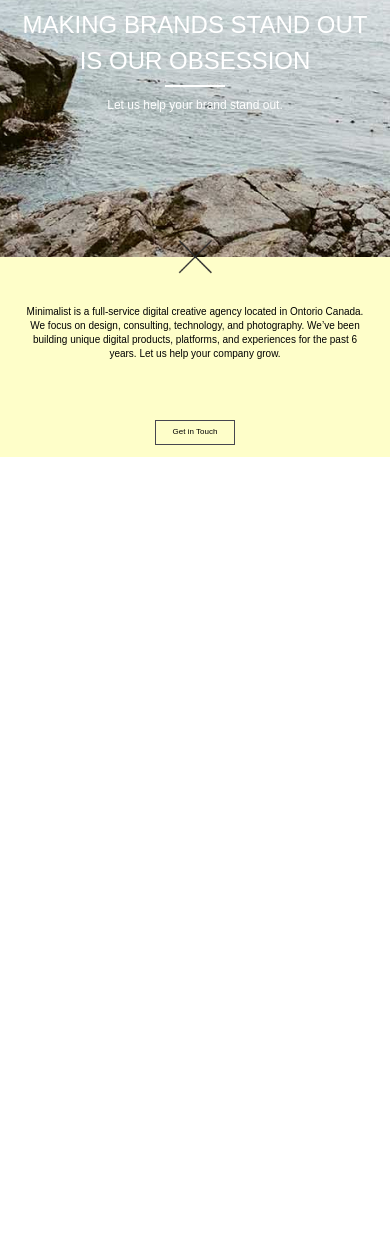
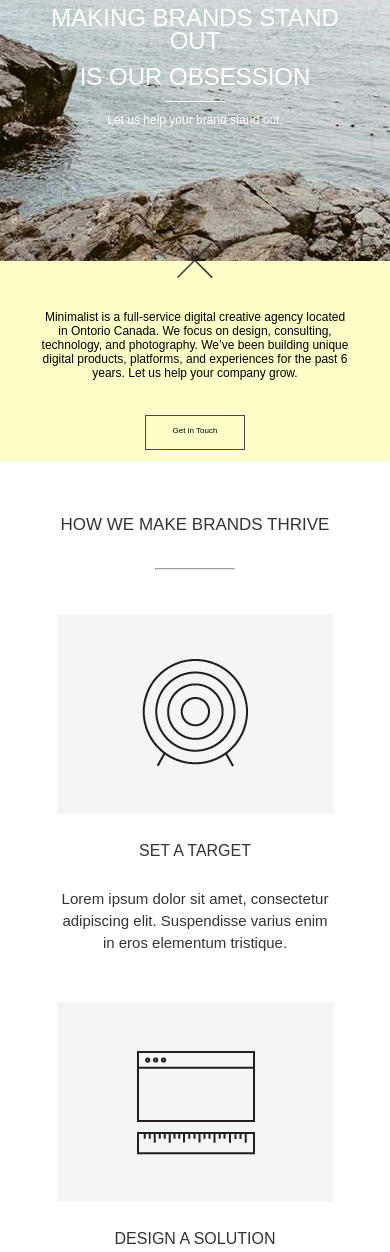
Before and after one commit to Barkinoff/Minimal, a plain HTML site: page index.html in a window 390 px wide. Shown: the part 204-1456 px from the top of the page. Before the commit the page ends 844 px from the top, so only its background shows below. Drawn offline with Linux system fonts and the light colour scheme.

Commit message:
nav end header media mobile some chages added

```diff
--- a/index.html
+++ b/index.html
@@ -52,6 +52,40 @@
                 <a href="#">Get in Touch</a>
             </div>
         </main>
+
+        <main class="container main_header_end">
+            <h1>How we make brands thrive</h1>
+            <hr>
+            <div class="main_header_end_box">
+                <div class="end-box-card">
+                    <div class="card-box-image">
+                        <img src="./images/card_box_img.png" alt="">
+                    </div>
+                    <h1>SET a target</h1>
+                    <p>
+                        Lorem ipsum dolor sit amet, consectetur adipiscing elit. Suspendisse varius enim in eros elementum tristique.
+                    </p>
+                </div>
+                <div class="end-box-card">
+                    <div class="card-box-image">
+                        <img src="./images/card_box_img2.png" alt="">
+                    </div>
+                    <h1>design a solution</h1>
+                    <p>
+                        Lorem ipsum dolor sit amet, consectetur adipiscing elit. Suspendisse varius enim in eros elementum tristique.
+                    </p>
+                </div>
+                <div class="end-box-card">
+                    <div class="card-box-image">
+                        <img src="./images/card_box_img3.png" alt="">
+                    </div>
+                    <h1>track the progress</h1>
+                    <p>
+                        Lorem ipsum dolor sit amet, consectetur adipiscing elit. Suspendisse varius enim in eros elementum tristique.
+                    </p>
+                </div>
+            </div>
+        </main>
     </header>
 </body>
 </html>
--- a/scss/blocks/_main_header_down.scss
+++ b/scss/blocks/_main_header_down.scss
@@ -57,15 +57,16 @@
                 padding: 0px 10px;
 
                 p{
-                    font-size: 10px;
+                    font-size: 12px;
                     line-height: 14px;
+                    font-weight: 400;
                 }
 
                 a{
-                    width: 80px;
-                    height: 25px;
+                    width: 100px;
+                    height: 35px;
                     border: 1px solid #47474F;
-                    padding: 11px 0px;
+                    padding: 15px 0px;
                     font-size: 8px;
                     line-height: 0px;
                 }
@@ -73,8 +74,8 @@
             }
 
             img{
-                width: 35px;
-                height: 35px;
+                width: 38px;
+                height: 38px;
                 bottom: 31px;
             }
         }
--- /dev/null
+++ b/scss/blocks/_main_header_end.scss
@@ -0,0 +1,106 @@
+.main_header_end{
+    width: 100%;
+    height: 487px;
+    display: flex;
+    flex-direction: column;
+    justify-content: space-around;
+    align-items: center;
+    position: absolute;
+    top: 855px;
+
+    h1{
+        font-weight: 400;
+        font-size: 23px;
+        text-align: center;
+        line-height: 36px;
+        color: #333333;
+        text-transform: uppercase;
+    }
+
+    hr{
+        width: 80px;
+        height: 2px;
+        background-color: #00000017;
+    }
+
+    .main_header_end_box{
+        width: 100%;
+        height: 368px;
+        display: flex;
+        justify-content: center;
+        align-items: center;
+
+        .end-box-card{
+            width: 319.98px;
+            height: 368px;
+            display: flex;
+            flex-direction: column;
+            justify-content: space-around;
+            align-items: center;
+            padding: 0px 11.98px;
+
+            .card-box-image{
+                width: 100%;
+                height: 200px;
+                display: flex;
+                justify-content: center;
+                align-items: center;
+                background-color: #F5F5F5;
+            }
+
+            h1{
+                font-weight: 400;
+                font-size: 16px;
+                text-align: center;
+                line-height: 20px;
+                color: #333333;
+            }
+
+            p{
+                font-weight: 400;
+                line-height: 22px;
+                font-size: 15px;
+                text-align: center;
+                color: #333333;
+            }
+        }
+    }
+}
+
+@media (max-width: 448px) {
+   .main_header_end{
+        top: 700px;
+
+        h1{
+            font-weight: 100;
+            font-size: 17px;
+            line-height: 28px;
+        }
+        .main_header_end_box{
+            flex-wrap: wrap;
+            gap: 20px;
+
+            .end-box-card{
+                width: 300px;
+                height: 368px;
+                padding: 0px 11.98px;
+
+                .card-box-image{
+
+                }
+            }
+        }
+   }
+}
+@media (min-width: 449px) and (max-width: 768px) {
+    .container{
+        padding-left: 50px;
+        padding-right: 50px;
+    }
+}
+@media (min-width: 769px) and (max-width: 1200px) {
+    .container{
+        padding-left: 75px;
+        padding-right: 75px;
+    }
+}
--- a/scss/blocks/_nav.scss
+++ b/scss/blocks/_nav.scss
@@ -1,24 +1,23 @@
 nav{
     width: 100%;
-    height: 70px;
     display: flex;
     justify-content: space-between;
     align-items: center;
-    padding-top: 50px;
-    padding-bottom: 40px;
     background-color: #fff;
+    padding-top: 18px;
+    padding-bottom: 18px;
 
-    div{
+    .logo{
         width: 155px;
         height: 70px;
         display: flex;
-        justify-content: center;
+        justify-content: start;
         align-items: center;
         gap: 18px;
 
         h1{
             font-weight: 400;
-            font-size: 22px;
+            font-size: 20px;
             line-height: 38px;
             color: black;
             text-transform: uppercase;
@@ -50,10 +49,10 @@ nav{
 @media (max-width: 448px) {
    nav{
         width: 100%;
-        padding-top: 40px;
-        padding-bottom: 30px;
+        padding-top: 2px;
+        padding-bottom: 2px;
 
-        div{
+        .logo{
             gap: 10px;
             h1{
                 font-weight: 400;
--- a/scss/main.scss
+++ b/scss/main.scss
@@ -1,6 +1,7 @@
 @import "./blocks/nav" ;
 @import "./blocks/main_header";
 @import "./blocks/main_header_down";
+@import "./blocks/main_header_end";
 
 *{
     margin: 0;
@@ -18,8 +19,8 @@
 
 @media (max-width: 448px) {
     .container{
-        padding-left: 15px;
-        padding-right: 15px;
+        padding-left: 30px;
+        padding-right: 30px;
     }
 }
 @media (min-width: 449px) and (max-width: 768px) {
```
Also changed, not shown: css/main.min.css, images/card_box_img.png (added), images/card_box_img2.png (added), images/card_box_img3.png (added), 1 other file.
